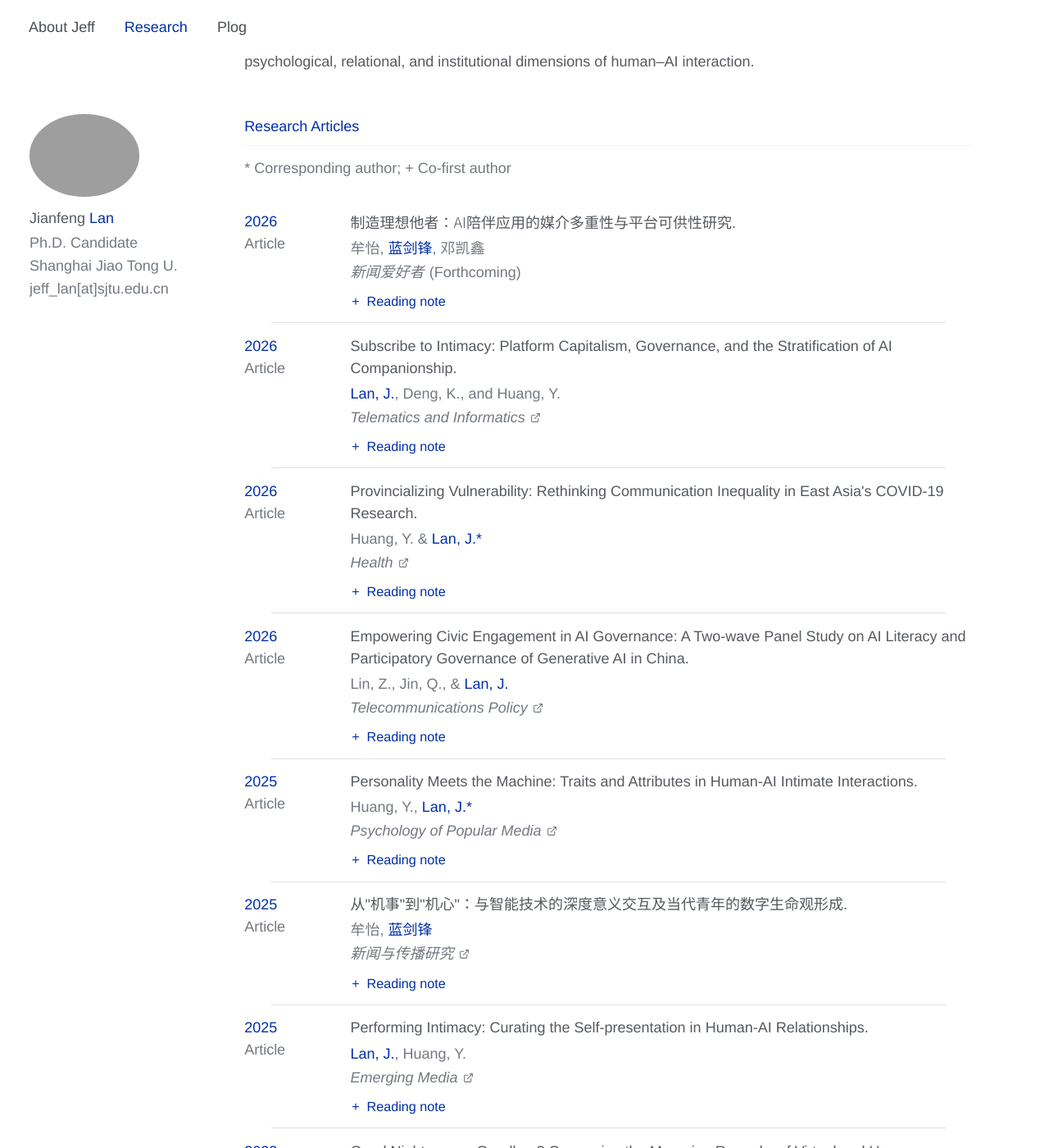
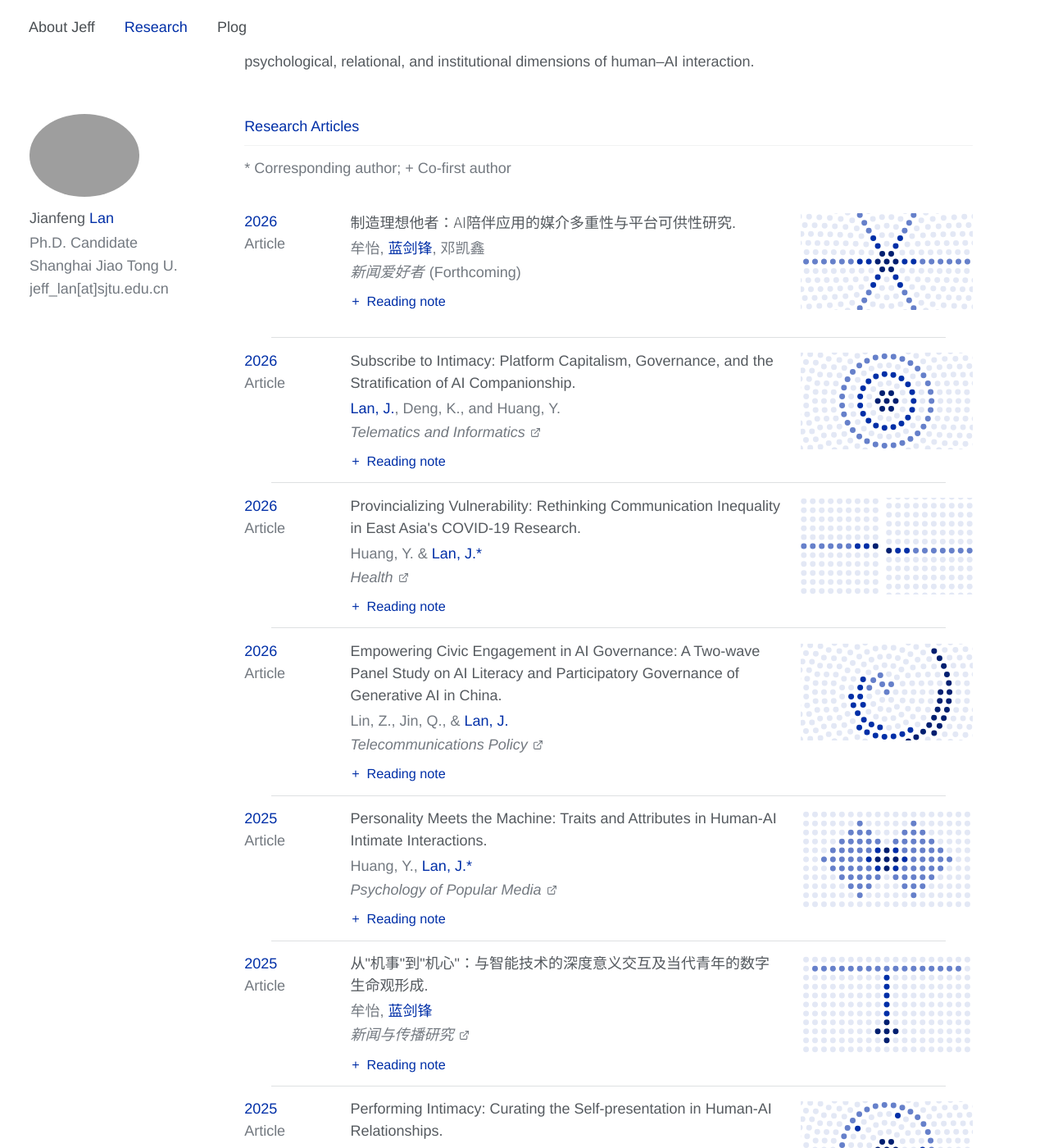
Before and after one commit to jianfenglan/jianfenglan.github.io, a Jekyll site: the page built from research.md, in a window 1280 px wide and 1400 px high, scrolled down 216 px. Shown: the whole window at 82% size. Built offline with Jekyll 4.4.1, drawn with Linux system fonts in a browser that asks for light colours.

Commit message:
Research: paper illustrations (images/research/*.svg) beside each entry
Co-Authored-By: Claude Opus 5.5 <noreply@anthropic.com>
Claude-Session: https://claude.ai/code/session_01QKC8sWQeV56mPRWv1sJC8Z

```diff
--- a/_includes/head.html
+++ b/_includes/head.html
@@ -9,7 +9,7 @@
 <link rel="stylesheet" href="{{ '/assets/css/ui-unification.css' | relative_url }}?v=20260923a">
 
 {% if page.url == "/research/" %}
-<link rel="stylesheet" href="{{ '/assets/css/research-refinement.css' | relative_url }}?v=20261018e">
+<link rel="stylesheet" href="{{ '/assets/css/research-refinement.css' | relative_url }}?v=20261022a">
 {% endif %}
 
 {% if page.url == "/plog/" %}
--- a/assets/css/research-refinement.css
+++ b/assets/css/research-refinement.css
@@ -76,7 +76,8 @@ body {
 .page__content .publication-card:hover {
   position: relative;
   display: grid;
-  grid-template-columns: 105px minmax(0, 1fr) !important;
+  grid-template-columns: 105px minmax(0, 1fr) 210px !important;
+  align-items: start;
   gap: 1.35rem !important;
   margin: 0 !important;
   padding: 0.86rem 0 0.58rem !important;
@@ -291,6 +292,22 @@ body {
   opacity: 0.8;
 }
 
+/* Paper illustrations (images/research/*.svg, 16:9) */
+.page__content .publication-figure {
+  margin: 0.2rem 0 0.3rem !important;
+  padding: 0;
+  border: 0;
+  background: #fff;
+}
+
+.page__content .publication-figure img {
+  display: block;
+  width: 100%;
+  height: auto;
+  aspect-ratio: 16 / 9;
+  border-radius: 0 !important;
+}
+
 /* Collapsible reading notes */
 .page__content .publication-note-toggle {
   margin: 0.4rem 0 0;
@@ -381,6 +398,11 @@ body {
     margin-left: 0;
   }
 
+  .page__content .publication-figure {
+    order: -1;
+    margin: 0 0 0.55rem !important;
+  }
+
   .page__content .research-page .publication-note {
     max-width: none !important;
     margin: 0.48rem 0 0 0.9rem !important;
--- a/research.md
+++ b/research.md
@@ -26,6 +26,7 @@ author_profile: true
           <p class="publication-note">In human relationships, we usually add channels as we grow closer. Strangers text, while close friends call, send photos, and eventually show up in person. AI companion apps run this story backwards. Voice, images, avatars, memory, and private spaces are installed before the relationship even begins, waiting to make closeness feel possible. Reading eight companion apps through media multiplexity theory, we found that being remembered, being accompanied, being seen, and being treated as someone special each come with their own interface and, often, their own price. The "ideal other" may be less someone we imagine than a structure we are invited to assemble.</p>
         </details>
       </div>
+      <figure class="publication-figure"><img src="{{ '/images/research/xwahz.svg' | relative_url }}" alt="" loading="lazy"></figure>
     </div>
 
     <div class="publication-card">
@@ -44,6 +45,7 @@ author_profile: true
           <p class="publication-note">Most love stories ask whether two people can stay together. This paper asks a stranger question. What happens when the relationship comes with a subscription plan? We walked through eight AI companion apps in China and the United States and found that memory, availability, expressive richness, and even relational identity can be divided into payment tiers. It sometimes feels like a <em>Black Mirror</em> episode designed by a SaaS pricing team. The unsettling part is that the platform is quietly deciding what continuity and closeness are allowed to feel like.</p>
         </details>
       </div>
+      <figure class="publication-figure"><img src="{{ '/images/research/telematics.svg' | relative_url }}" alt="" loading="lazy"></figure>
     </div>
 
     <div class="publication-card">
@@ -62,6 +64,7 @@ author_profile: true
           <p class="publication-note">We often speak of vulnerability as if it were a label attached to certain people. This project made me think of it more like a crack that appears when a person and the systems around them stop fitting together. Across 184 studies from China, Japan, and South Korea, vulnerability repeatedly emerged when schools, hospitals, digital platforms, families, or public services changed faster than people could adapt. A crisis can therefore do more than reveal vulnerability. The systems built to manage it can help produce it.</p>
         </details>
       </div>
+      <figure class="publication-figure"><img src="{{ '/images/research/health.svg' | relative_url }}" alt="" loading="lazy"></figure>
     </div>
 
     <div class="publication-card">
@@ -80,6 +83,7 @@ author_profile: true
           <p class="publication-note">AI governance can sound like a distant room occupied by regulators, engineers, and technology companies. This paper follows the staircase that ordinary users can take into that room. News, conversation, technological knowledge, policy knowledge, efficacy, and participation turned out to form a reinforcing cycle. One result I especially like is that participation can itself make people feel more capable of participating. Civic agency may grow partly through being exercised.</p>
         </details>
       </div>
+      <figure class="publication-figure"><img src="{{ '/images/research/telecomm.svg' | relative_url }}" alt="" loading="lazy"></figure>
     </div>
 
     <div class="publication-card">
@@ -98,6 +102,7 @@ author_profile: true
           <p class="publication-note">AI intimacy performs a peculiar magic trick. It can feel real without requiring us to believe that the machine is real in quite the same way another person is. Trust and dependency emerged as especially important parts of that experience, while personality shaped who was more receptive to it. I like to think of this through Heidegger. When the conversation works, the machine almost disappears into the relationship. When it repeats itself or fails, the spell breaks and the tool suddenly becomes visible again.</p>
         </details>
       </div>
+      <figure class="publication-figure"><img src="{{ '/images/research/ppm.svg' | relative_url }}" alt="" loading="lazy"></figure>
     </div>
 
     <div class="publication-card">
@@ -116,6 +121,7 @@ author_profile: true
           <p class="publication-note">Traditional media often teach us about life and death by showing them to us. Interactive media let us rehearse these questions ourselves. In this study, what mattered was not simply how often young people encountered intelligent agents or virtual humans, but whether those encounters carried enough meaning to become part of how they understood life, death, and continuity. That distinction between exposure and meaningful interaction eventually became the idea I like most in the paper, the movement from <em>jishi</em>, what we do with machines, to <em>jixin</em>, what machines begin to do to our ways of thinking.</p>
         </details>
       </div>
+      <figure class="publication-figure"><img src="{{ '/images/research/xwcbyj.svg' | relative_url }}" alt="" loading="lazy"></figure>
     </div>
 
     <div class="publication-card">
@@ -134,6 +140,7 @@ author_profile: true
           <p class="publication-note">Pygmalion fell in love with a statue. Our question begins a little later, once Pygmalion gets Wi-Fi and starts posting screenshots of the relationship online. When people publicly share affectionate conversations with Replika, they are showing us an AI relationship, and they are also carefully showing us themselves. The interviews revealed a small theatre of affirmation, vulnerability, desirability, and audience management. Human-AI intimacy may be deeply private, yet the moment it enters social media, it also becomes a performance.</p>
         </details>
       </div>
+      <figure class="publication-figure"><img src="{{ '/images/research/emm.svg' | relative_url }}" alt="" loading="lazy"></figure>
     </div>
 
     <div class="publication-card">
@@ -152,6 +159,7 @@ author_profile: true
           <p class="publication-note">One of the strangest questions I have worked on is whether a virtual idol can die. Kizuna AI's "hibernation" gave us an unusual way to investigate it. What surprised me was that mourning did not simply divide humans from machines. Embodiment mattered. A disembodied human uploader could be mourned more like a virtual being, while an embodied uploader looked more like a conventional celebrity in the language of grief. The human-machine boundary may be less like a wall and more like a costume whose cues we learn to read.</p>
         </details>
       </div>
+      <figure class="publication-figure"><img src="{{ '/images/research/nms.svg' | relative_url }}" alt="" loading="lazy"></figure>
     </div>
   </div>
 
@@ -174,6 +182,7 @@ author_profile: true
           <p class="publication-note">After writing the review, I wanted to keep the conversation going. Speaking with David Gunkel allowed me to move from the abstract question of robot rights to messier questions about responsibility, AI companions, distributed agency, and non-Western relational ethics. I came away increasingly convinced that the "machine question" is also a human question. Machines force us to explain why our moral categories have the boundaries they do, and whether those boundaries still make sense in a world full of hybrid social actors.</p>
         </details>
       </div>
+      <figure class="publication-figure"><img src="{{ '/images/research/gjxwj.svg' | relative_url }}" alt="" loading="lazy"></figure>
     </div>
 
     <div class="publication-card">
@@ -192,6 +201,7 @@ author_profile: true
           <p class="publication-note">This book begins with a deceptively simple problem. If a robot is neither comfortably a person nor merely a thing, where should we put it? Gunkel's answer is to inspect the boxes themselves. What stayed with me most was this reversal. The robot becomes a kind of philosophical stress test, exposing cracks in categories that have organized Western law and ethics for centuries. Sometimes a new technology becomes interesting because it solves a problem. Sometimes it reveals that our old vocabulary was already broken.</p>
         </details>
       </div>
+      <figure class="publication-figure"><img src="{{ '/images/research/aiandsociety.svg' | relative_url }}" alt="" loading="lazy"></figure>
     </div>
   </div>
 
@@ -214,6 +224,7 @@ author_profile: true
           <p class="publication-note">Communication scholars have spent the past few years treating AI as a fascinating new object in the laboratory. In this chapter, we turn the telescope around and ask what happens when AI becomes part of the laboratory itself. Surveys, content analysis, and other familiar methods were designed for a world with very different computational limits. Generative AI gives us new ways to simulate, scale, connect, and interrogate data. For me, the interesting question is how much of the research workflow itself will eventually become intelligent.</p>
         </details>
       </div>
+      <figure class="publication-figure"><img src="{{ '/images/research/zncbyj.svg' | relative_url }}" alt="" loading="lazy"></figure>
     </div>
 
     <div class="publication-card">
@@ -232,6 +243,7 @@ author_profile: true
           <p class="publication-note">This was one of my earliest human-machine communication projects, and <em>Ex Machina</em> provided the perfect opening question. An AI does not need a gender, so what happens when we give it one anyway? Our experiment suggested that even a thin cue such as the implied gender of a machine author can carry a surprisingly thick bundle of human expectations. The effects shifted across topics and author types, but the broader lesson stayed with me. Social stereotypes do not stop at the boundary between flesh and code.</p>
         </details>
       </div>
+      <figure class="publication-figure"><img src="{{ '/images/research/zgwlcbyj.svg' | relative_url }}" alt="" loading="lazy"></figure>
     </div>
   </div>
 
```
Also changed, not shown: STYLE_MAINTENANCE.md (+1 -0 lines).
